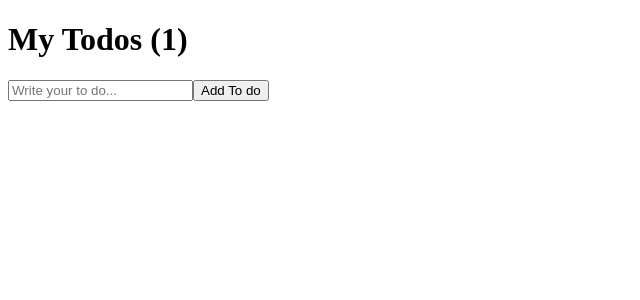
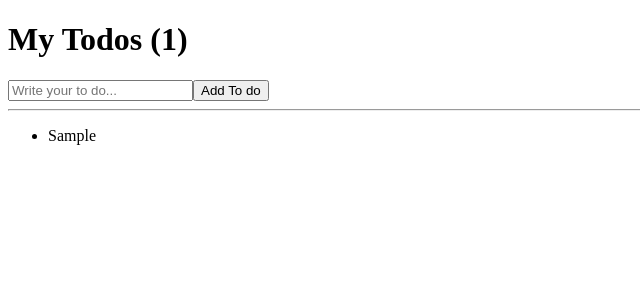
Before and after one commit to qtsky89/react-movie, a React (Create React App) app in the folder create-react-app/: page / in a window 1280 px wide. Both pictures are taken after typing "Sample" into the empty fields and a click on the button "Add To do". Shown: the top 300 px of the page, without its empty margins (0-640 px from the left). Built offline with nearby package versions, Linux system fonts and the light colour scheme.

Commit message:
#7.1 To Do List part Two (11:30)

```diff
--- a/create-react-app/src/App.js
+++ b/create-react-app/src/App.js
@@ -31,6 +31,13 @@ function App() {
         />
         <button>Add To do</button>
       </form>
+      <hr />
+
+      <ul>
+        {todos.map((item, index) => (
+          <li key={index}>{item}</li>
+        ))}
+      </ul>
     </div>
   );
 }
```
